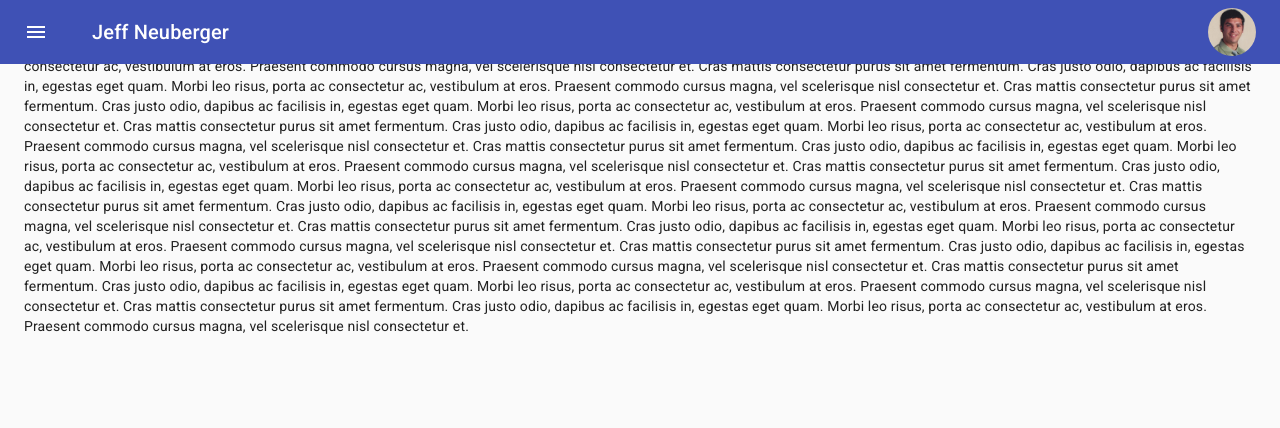
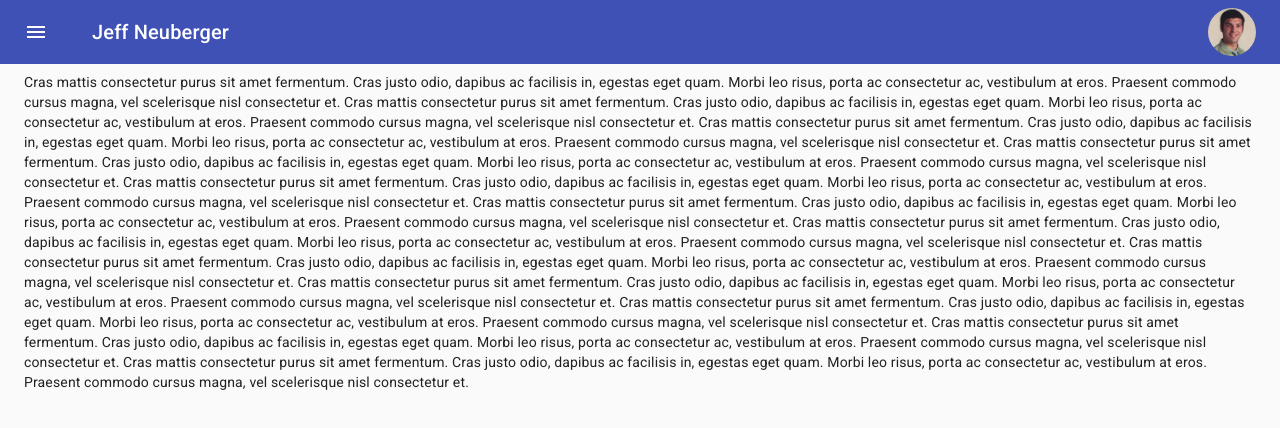
Before and after one commit to jeffn12/portfolio, a React (Create React App) app: page / in a window 1280 px wide. Shown: the top 428 px of the page. Built offline with nearby package versions, Linux system fonts and the light colour scheme.

Commit message:
fix: add bottom margin to navbar

```diff
--- a/src/App.js
+++ b/src/App.js
@@ -8,8 +8,7 @@ function App() {
 		<>
 			<Navbar />
 			<Container>
-				{
-					<Box my={2}>
+				<Box>
 					{[...new Array(12)]
 						.map(
 							() => `Cras mattis consectetur purus sit amet fermentum.
@@ -19,7 +18,6 @@ Praesent commodo cursus magna, vel scelerisque nisl consectetur et.`
 						)
 						.join("\n")}
 				</Box>
-				}
 			</Container>
 		</>
 	);
--- a/src/components/Navbar.js
+++ b/src/components/Navbar.js
@@ -7,7 +7,7 @@ import {
 	Typography,
 	Avatar,
 	useScrollTrigger,
-  CssBaseline,
+	CssBaseline
 } from "@material-ui/core";
 import { makeStyles } from "@material-ui/styles";
 import MenuIcon from "@material-ui/icons/Menu";
@@ -50,17 +50,18 @@ const useStyles = makeStyles({
 	root: {
 		flexGrow: 1,
 		position: "sticky",
+		marginBottom: "4.5rem"
 	},
 	menuButton: {
-    marginRight: "2rem",
+		marginRight: "2rem"
 	},
 	title: {
-    flexGrow: 1,
+		flexGrow: 1
 	},
 	avatar: {
 		width: "3rem",
-    height: "3rem",
-  },
+		height: "3rem"
+	}
 });
 
 const ElevationScroll = (props) => {
@@ -68,10 +69,10 @@ const ElevationScroll = (props) => {
 
 	const trigger = useScrollTrigger({
 		disableHysteresis: true,
-    threshold: 0,
+		threshold: 0
 	});
 
 	return React.cloneElement(children, {
-    elevation: trigger ? 4 : 0,
+		elevation: trigger ? 4 : 0
 	});
 };
```
Lines whose indentation alone changed are shown as unchanged.
